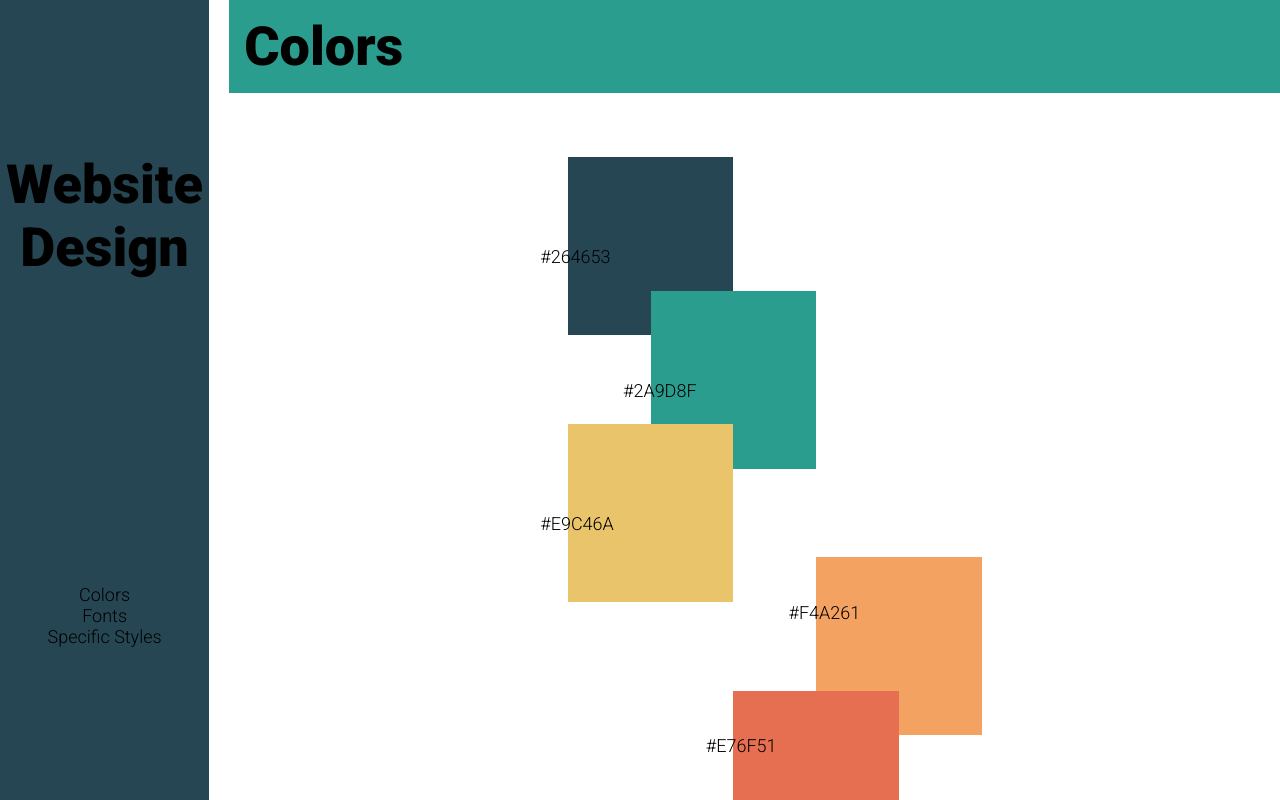
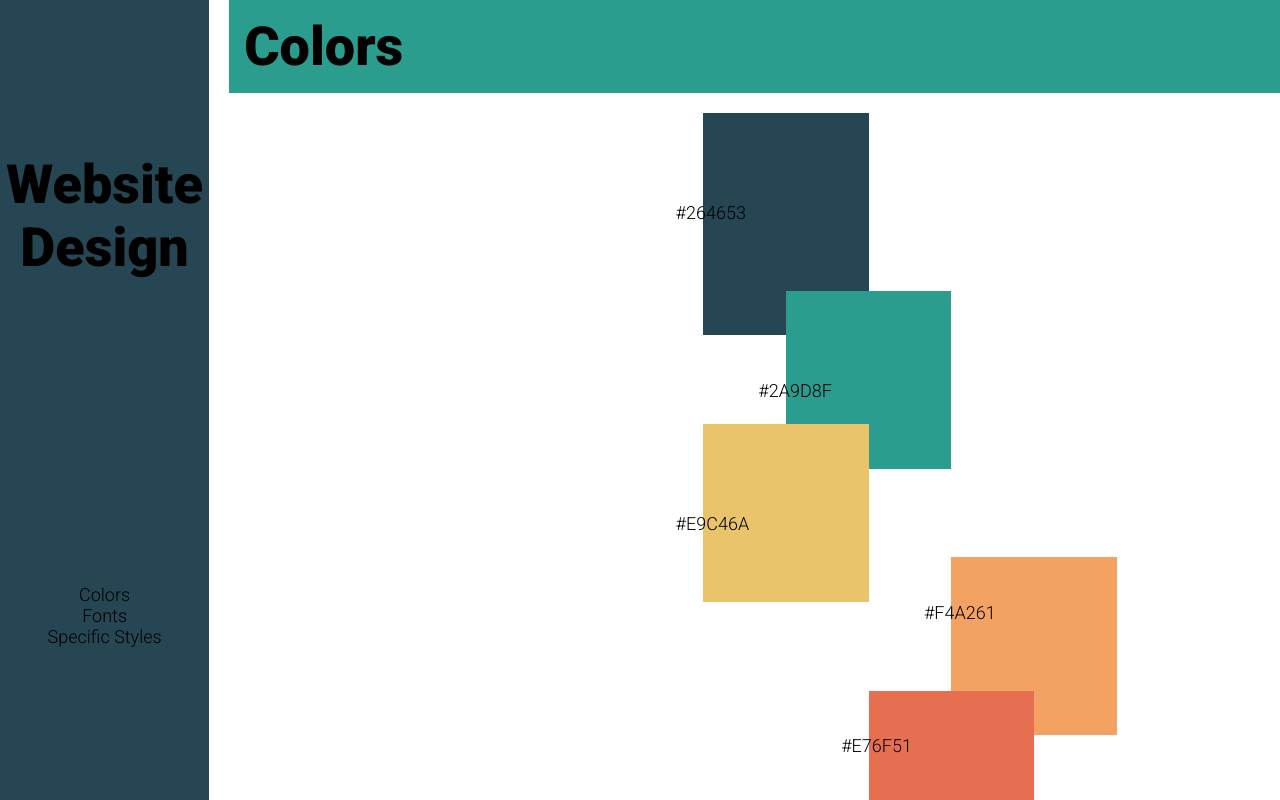
Before and after one commit to sebastienHuet/websitedesign, a plain HTML site: page index.html in a window 1280 px wide. Drawn offline with Linux system fonts and the light colour scheme.

Commit message:
center grid and re-style grid

```diff
--- a/index.html
+++ b/index.html
@@ -33,6 +33,7 @@
       <div id="page">
         <h1 id="colorsid" class="heading">Colors</h1>
         <!--The grid-->
+        <div class=center-grid>
         <div class="grid">
           <div class="box-color-a"></div>
           <div class="hex-color-a">
@@ -55,6 +56,7 @@
             <p>#E76F51</p>
           </div>
         </div>
+    </div>
         <h1 id="fontsid" class="heading">Fonts</h1>
         <div class="position-styling">
           <h2>Roboto</h2>
--- a/styles.css
+++ b/styles.css
@@ -39,6 +39,13 @@ nav a{
     height: 100vh;
     width: 100%;
     overflow: scroll;
+
+
+}
+
+.center-grid{
+    display: flex;
+    justify-content: center;
 }
 
 .grid{
@@ -50,7 +57,7 @@ nav a{
 
 .box-color-a{
     background-color: #264653;
-    grid-area: 2/14/6/20;
+    grid-area: 1/14/6/20;
 }
 
 .box-color-b{
@@ -68,11 +75,11 @@ nav a{
 }
 .box-color-e{
     background-color: #E76F51;
-    grid-area: 14/20/18/26;
+    grid-area: 14/20/19/26;
 }
 
 .hex-color-a{
-    grid-area: 4/13/4/15;
+    grid-area: 3/13/3/15;
 }
 
 .hex-color-b{
@@ -118,6 +125,7 @@ h3{
 .h1-styling{
     display: flex;
     justify-content: space-between;
+    flex-wrap: wrap;
 }
 
 .space-bottom{
```
